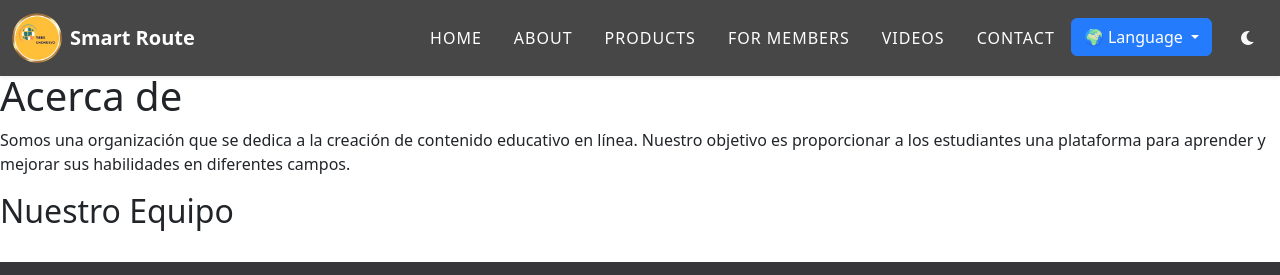
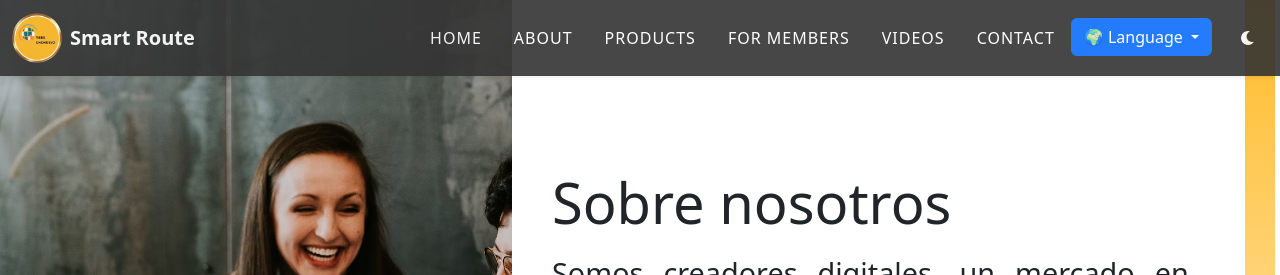
Before and after one commit to zura-papiashvili/portfolio, a Django app: page /about/ in a window 1280 px wide. Shown: the top 275 px of the page. Run offline with Django 5.2, Linux system fonts and the light colour scheme; data that the repository does not hold is empty.

Commit message:
feat: about page

```diff
--- /dev/null
+++ b/blog/static/blog/about.css
@@ -0,0 +1,89 @@
+ .about-container {
+     margin-top: -75px;
+     display: flex;
+     align-items: stretch;
+     width: 100vw;
+     height: 100vh;
+     flex-direction: column;
+     /* Default to column for smaller screens */
+ }
+
+ .about-img {
+     width: 100%;
+     height: 50vh;
+     /* Adjust height for smaller screens */
+     background: url("{% static 'blog/images/about.avif' %}") no-repeat center center/cover;
+ }
+
+ .about-content {
+     width: 100%;
+     padding: 20px;
+     /* Adjust padding for smaller screens */
+     background: white;
+     display: flex;
+     flex-direction: column;
+     justify-content: center;
+     text-align: justify;
+ }
+
+ .about-content h1 {
+     font-size: 2.5rem;
+     /* Adjust font size for smaller screens */
+     margin-bottom: 15px;
+ }
+
+ .about-content p {
+     font-size: 1.2rem;
+     /* Adjust font size for smaller screens */
+     margin-bottom: 30px;
+ }
+
+ .about-column-line {
+     position: absolute;
+     bottom: 0;
+     width: 100%;
+     height: 30px;
+     background: linear-gradient(to right, #ffb923, transparent);
+     margin: 20px auto;
+ }
+
+
+
+ @media (min-width: 768px) {
+     .about-column-line {
+         position: absolute;
+         right: 5px;
+         width: 30px;
+         height: 100%;
+         background: linear-gradient(to bottom, #ffb923, transparent);
+         margin: 20px auto;
+     }
+
+     .about-container {
+         flex-direction: row;
+         /* Row direction for larger screens */
+     }
+
+     .about-img {
+         width: 40vw;
+         height: auto;
+         /* Adjust height for larger screens */
+     }
+
+     .about-content {
+         width: 56vw;
+         padding: 40px;
+         /* Adjust padding for larger screens */
+     }
+
+     .about-content h1 {
+         margin-top: 75px;
+         font-size: 3.5rem;
+         /* Adjust font size for larger screens */
+     }
+
+     .about-content p {
+         font-size: 1.8rem;
+         /* Adjust font size for larger screens */
+     }
+ }
--- a/blog/templates/about.html
+++ b/blog/templates/about.html
@@ -1,10 +1,46 @@
 {% extends "base.html" %}
+{% load static %}
+
+{% block title %}About{% endblock %}
 
 {% block content %}
-<h1> Acerca de </h1>
-<p> Somos una organización que se dedica a la creación de contenido educativo en línea. Nuestro objetivo es proporcionar a los estudiantes una plataforma para aprender y mejorar sus habilidades en diferentes campos. </p>
-<h2> Nuestro Equipo </h2>
+  <link href="{% static 'blog/about.css' %}" rel="stylesheet">
+    <style>
+            .about-img {
+            width: 100%;
+            height: 50vh;
+            /* Adjust height for smaller screens */
+            background: url("{% static 'blog/images/about.avif' %}") no-repeat center center/cover;
+        }
+        @media (min-width: 768px) {
+
+     .about-img {
+         width: 40vw;
+         height: auto;
+         /* Adjust height for larger screens */
+     }
+
+ }
+    </style>
+
+<section class="about">
+    <div class="about-container">
+        <div class="about-img"></div>
+        <div class="about-content">
+
+            <h1>Sobre nosotros</h1>
+            <p>Somos creadores digitales, un mercado en línea para empresas, compañías, organizaciones, entidades, corporaciones, firmas y más.</p>
+            <p>Presenta con facilidad y sorprende a tu público con presentaciones impactantes. Elige entre más de mil diseños profesionales adaptados a cualquier objetivo. Personaliza tu website con tus textos, logos, fotos, videos y audios.</p>
+
+        </div>
+        <div class="about-column-line"></div>
+    </div>
+</section>
+
 <div class="container">
+    <br>
+        <h2>Nuestro Equipo</h2>
+    <br>
     <div class="row">
         {% for author in authors %}
             <div class="col-md-4 d-flex align-items-stretch">
--- a/blog/templates/blog/home.html
+++ b/blog/templates/blog/home.html
@@ -184,8 +184,7 @@
     </div>
 </div>
 
-<!-- Meetings Section -->
-<!-- Meetings Section -->
+
 <div class="container mt-5">
     <h2 class="text-center mb-4 text-primary" data-aos="fade-up">{% trans "Upcoming Meetings" %}</h2>
     <div class="row">
```
Also changed, not shown: blog/static/blog/cover.css (+5 -2 lines), blog/static/blog/images/about.avif (added).
